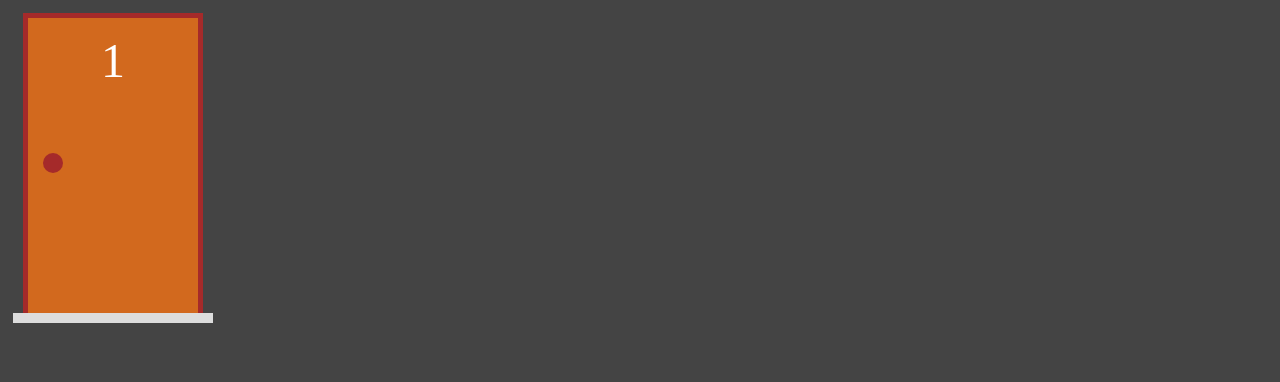
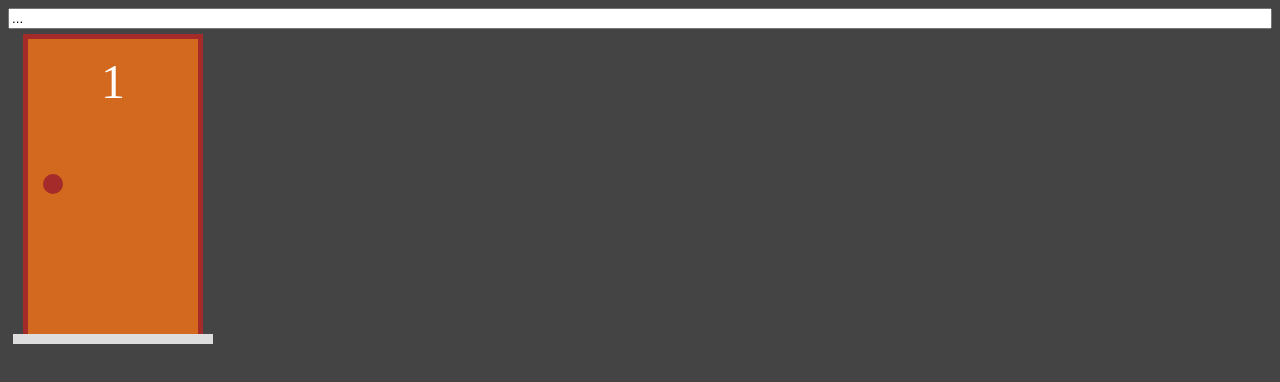
Before and after one commit to Erick-de-Paiva/projeto-porta-premiada, a Next.js app: page / in a window 1280 px wide. Shown: the top 382 px of the page. Built offline with nearby package versions, Linux system fonts and the light colour scheme.

Commit message:
adicionando eventos a porta #01

```diff
--- a/components/Porta.tsx
+++ b/components/Porta.tsx
@@ -2,11 +2,11 @@
 import PortaModel from "../model/porta"
 
 interface PortaProps {
-    porta: PortaModel
+    value: PortaModel
 }
 
 export default function Porta(props: PortaProps) {
-    const { porta } = props
+    const porta = props.value
     const selecionada = porta.selecionada ? styles.selecionada : ''
 
     return (
--- a/pages/index.jsx
+++ /dev/null
@@ -1,12 +0,0 @@
-import Porta from "../components/Porta";
-import PortaModel from "../model/porta";
-
-export default function Home() {
-  const p1 = new PortaModel(1)
-
-  return (
-    <div style={{display: "flex"}}>
-      <Porta porta={p1} />
-    </div>
-  )
-}
--- /dev/null
+++ b/pages/index.tsx
@@ -0,0 +1,15 @@
+import { useState } from "react";
+import Porta from "../components/Porta";
+import PortaModel from "../model/porta";
+
+export default function Home() {
+  const [p1, setP1] = useState(new PortaModel(1))
+  const [texto, setTexto] = useState("...")
+
+  return (
+    <div style={{display: "flex", flexDirection: "column"}}>
+      <input type="text" value={texto} onChange={e => setTexto(e.target.value)} />
+      <Porta value={p1} />
+    </div>
+  )
+}
```
